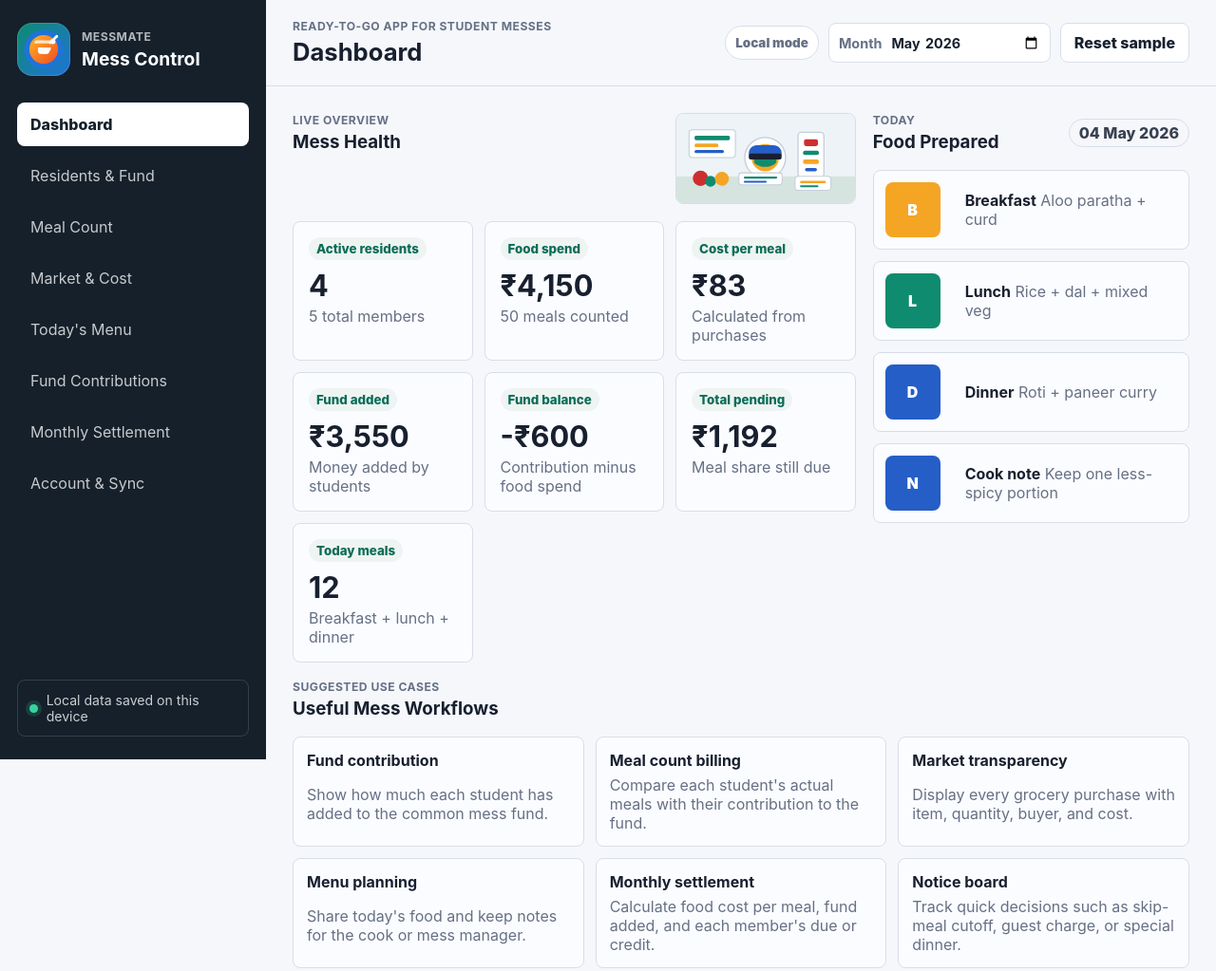
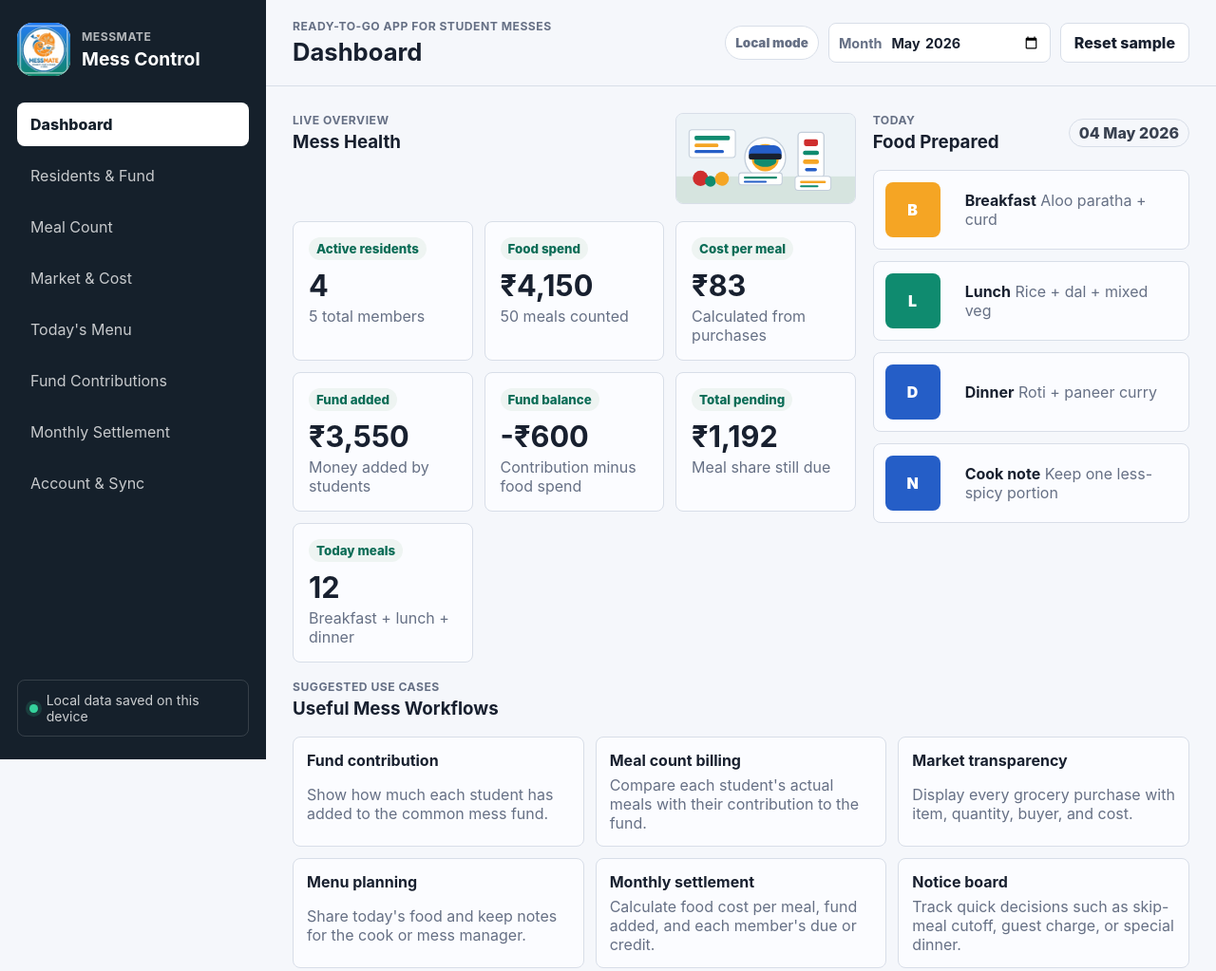
Before and after one commit to Subho-3434g/messmate-student-mess-app, a website: page index.html in a window 1280 px wide. Shown: the top 1023 px of the page at 95% size. Drawn offline with Linux system fonts and the light colour scheme.

Commit message:
Update app logo and PWA icon to new logo

```diff
--- a/index.html
+++ b/index.html
@@ -7,8 +7,8 @@
     <meta name="description" content="Mobile-ready student mess app for fund contributions, meals, market costs, menu, and settlement.">
     <title>MessMate - Student Mess Manager</title>
     <link rel="manifest" href="manifest.webmanifest">
-    <link rel="icon" href="assets/icon-192.png">
-    <link rel="apple-touch-icon" href="assets/icon-192.png">
+    <link rel="icon" href="assets/logo.png">
+    <link rel="apple-touch-icon" href="assets/logo.png">
     <link rel="stylesheet" href="styles.css">
   </head>
   <body>
@@ -16,21 +16,7 @@
       <aside class="sidebar" aria-label="Main navigation">
         <div class="brand-block">
           <div class="brand-mark">
-            <svg viewBox="0 0 64 64" fill="none" xmlns="http://www.w3.org/2000/svg">
-              <defs>
-                <linearGradient id="logoGradient" x1="16" y1="16" x2="48" y2="48" gradientUnits="userSpaceOnUse">
-                  <stop offset="0%" stop-color="#FFA727"/>
-                  <stop offset="100%" stop-color="#F25A23"/>
-                </linearGradient>
-              </defs>
-              <circle cx="32" cy="32" r="30" fill="#1F73D8"/>
-              <circle cx="32" cy="32" r="22" fill="url(#logoGradient)"/>
-              <path d="M21 29h22c0 5.523-4.477 10-10 10s-10-4.477-10-10h-2Z" fill="#fff" opacity="0.95"/>
-              <path d="M23 34c0 2.761 2.239 5 5 5h8c2.761 0 5-2.239 5-5v-1H23v1Z" fill="#fff"/>
-              <path d="M42 22l10-10" stroke="#fff" stroke-width="4" stroke-linecap="round"/>
-              <circle cx="46" cy="20" r="4" fill="#fff"/>
-              <path d="M18 21c0-1.657 1.343-3 3-3h22c1.657 0 3 1.343 3 3v2H18v-2Z" fill="#fff" opacity="0.75"/>
-            </svg>
+            <img src="assets/logo.png" alt="MessMate logo">
           </div>
           <div>
             <p class="eyebrow">MessMate</p>
--- a/styles.css
+++ b/styles.css
@@ -66,13 +66,16 @@ button {
   height: 56px;
   place-items: center;
   border-radius: 16px;
-  background: linear-gradient(135deg, #0f8b6f 0%, #1f73d8 100%);
+  overflow: hidden;
+  background: #ffffff;
   box-shadow: inset 0 0 0 1px rgba(255, 255, 255, 0.12);
 }
 
-.brand-mark svg {
-  width: 44px;
-  height: 44px;
+.brand-mark img {
+  width: 100%;
+  height: 100%;
+  object-fit: cover;
+  display: block;
 }
 
 .brand-block h1,
@@ -847,6 +850,13 @@ tr:last-child td {
     font-size: 0.9rem;
   }
 
+  .brand-mark img {
+    width: 100%;
+    height: 100%;
+    object-fit: cover;
+    display: block;
+  }
+
   .brand-block h1 {
     font-size: 1rem;
   }
--- a/sw.js
+++ b/sw.js
@@ -6,9 +6,8 @@ const CORE_ASSETS = [
   "./app.js",
   "./cloud.js",
   "./manifest.webmanifest",
-  "./assets/mess-board.svg",
-  "./assets/icon-192.png",
-  "./assets/icon-512.png"
+  "./assets/logo.png",
+  "./assets/mess-board.svg"
 ];
 
 self.addEventListener("install", (event) => {
```
Also changed, not shown: assets/logo.png (added), manifest.webmanifest.
